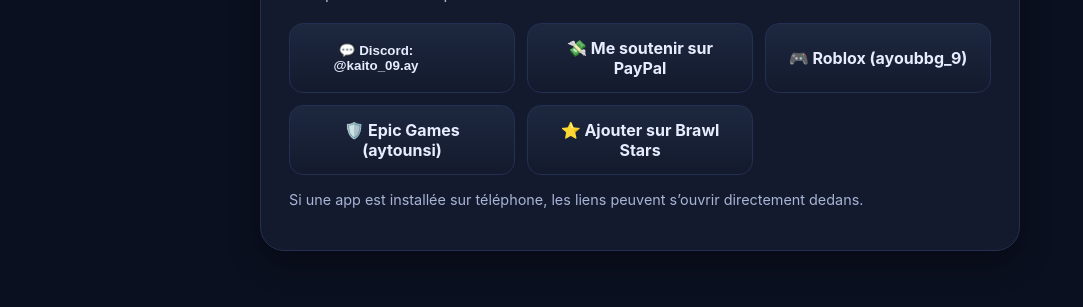
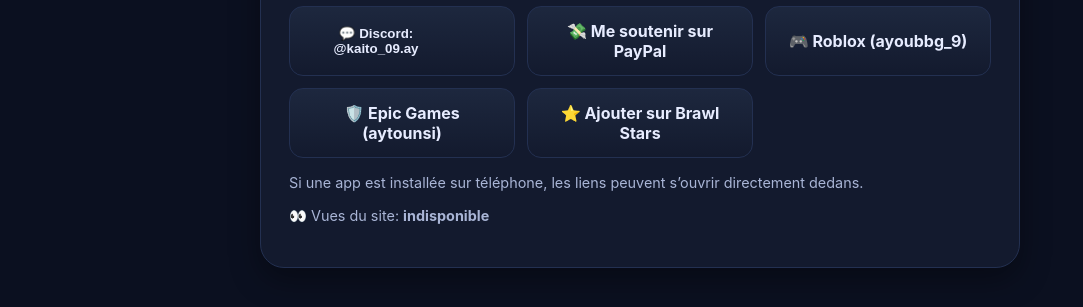
Before and after one commit to amintt2/ayuub.site, a plain HTML site: page index.html in a window 1280 px wide. Shown: the part 323-630 px from the top of the page, without its empty margins (0-1083 px from the left). Drawn offline with Linux system fonts and the light colour scheme; no server answers.

Commit message:
Add global view counter using CountAPI

```diff
--- a/index.html
+++ b/index.html
@@ -146,6 +146,7 @@
     </section>
 
     <p class="notice">Si une app est installée sur téléphone, les liens peuvent s’ouvrir directement dedans.</p>
+    <p class="notice">👀 Vues du site: <strong id="viewCount">...</strong></p>
   </main>
 
   <script>
@@ -153,6 +154,7 @@
     const btn = document.getElementById('themeToggle');
     const discordBtn = document.getElementById('discordBtn');
     const copyOk = document.getElementById('copyOk');
+    const viewCountEl = document.getElementById('viewCount');
 
     const saved = localStorage.getItem('theme');
     if (saved === 'light' || saved === 'dark') {
@@ -172,6 +174,24 @@
       syncThemeLabel();
     });
 
+    async function incrementViewCounter() {
+      try {
+        const namespace = 'ayuub-site';
+        const key = 'global-views';
+        const res = await fetch(`https://api.countapi.xyz/hit/${namespace}/${key}`);
+        const data = await res.json();
+        if (typeof data.value === 'number') {
+          viewCountEl.textContent = data.value.toLocaleString('fr-FR');
+          return;
+        }
+      } catch (e) {
+        // noop
+      }
+      viewCountEl.textContent = 'indisponible';
+    }
+
+    incrementViewCounter();
+
     discordBtn.addEventListener('click', async () => {
       const tag = 'kaito_09.ay';
       try {
```
